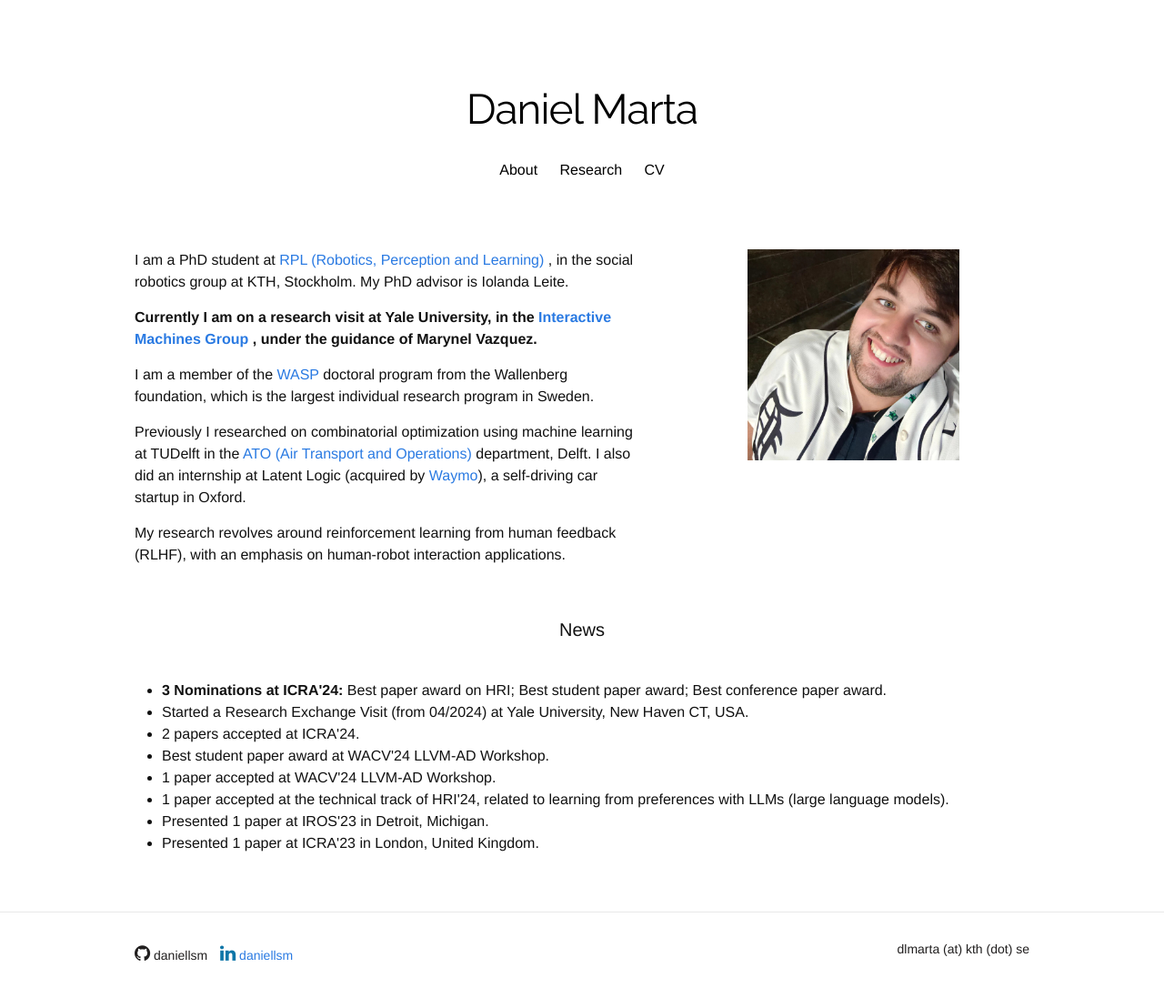
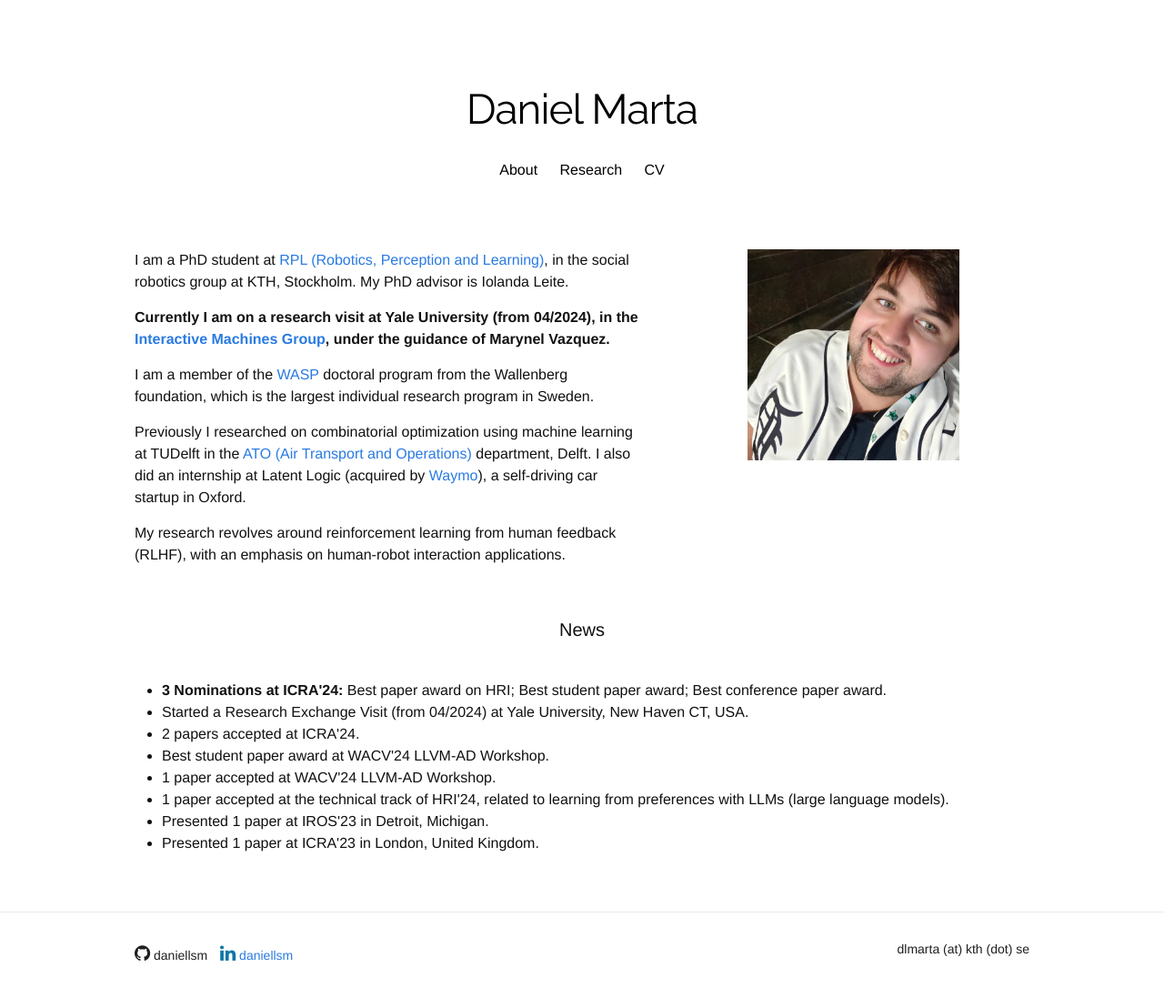
Before and after one commit to DanielLSM/daniellsm.github.io, a Jekyll site: the page built from index.html, in a window 1280 px wide. Shown: the whole page at 91% size. Built offline with Jekyll 4.4.1, drawn with Linux system fonts in a browser that asks for light colours; nearby versions of some CDN libraries; some web fonts are replaced; a style sheet for code colours, icons or effects is not loaded.

Commit message:
added dates

```diff
--- a/index.html
+++ b/index.html
@@ -6,8 +6,8 @@ title: "Daniel Marta"
 
 <div class="row">
 	<div class="seven columns">
-		<p> I am a PhD student at <a href="https://www.kth.se/is/rpl"> RPL (Robotics, Perception and Learning) </a>, in the social robotics group at KTH, Stockholm.  My PhD advisor is Iolanda Leite.</p>
-    <p> <b>Currently I am on a research visit at Yale University, in the <a href="https://interactive-machines.gitlab.io/"> Interactive Machines Group </a>, under the guidance of Marynel Vazquez.</b></p>
+		<p> I am a PhD student at <a href="https://www.kth.se/is/rpl"> RPL (Robotics, Perception and Learning)</a>, in the social robotics group at KTH, Stockholm.  My PhD advisor is Iolanda Leite.</p>
+    <p> <b>Currently I am on a research visit at Yale University (from 04/2024), in the <a href="https://interactive-machines.gitlab.io/"> Interactive Machines Group</a>, under the guidance of Marynel Vazquez.</b></p>
 		<p> I am a member of the <a href="https://wasp-sweden.org/"> WASP</a> doctoral program from the Wallenberg foundation, which is the largest individual research program in Sweden.</p>
 		<p> Previously I researched on combinatorial optimization using machine learning at TUDelft in the <a href="https://www.tudelft.nl/lr/organisatie/afdelingen/control-and-operations/air-transport-and-operations
       "> ATO (Air Transport and Operations) </a> department, Delft. I also did an internship at Latent Logic (acquired by <a href="https://waymo.com/">Waymo</a>), a self-driving car startup in Oxford. </p>
```
